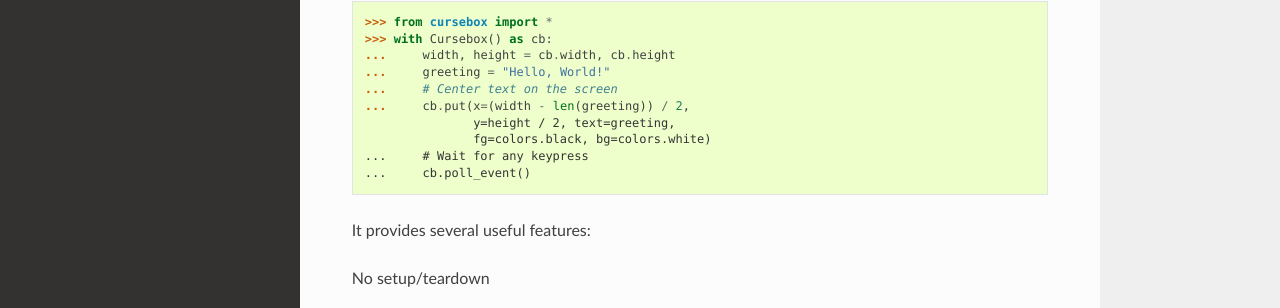
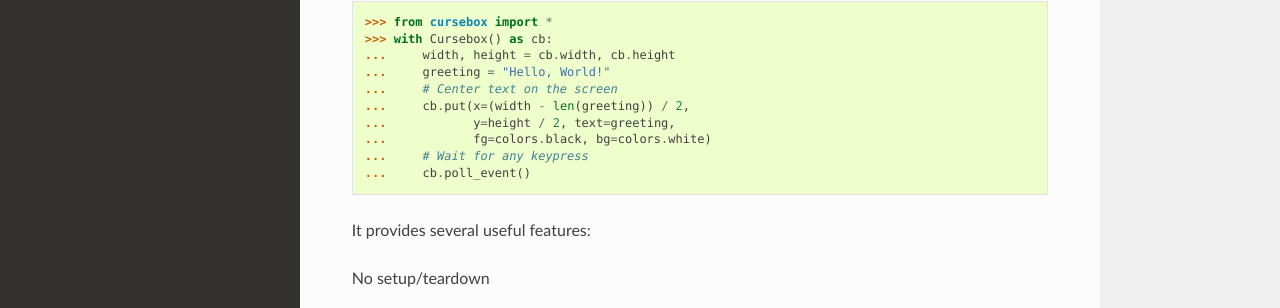
Before and after one commit to Tenchi2xh/cursebox, a Sphinx documentation site: the page built from docs/index.rst, in a window 1280 px wide and 1137 px high. Shown: the part 308-616 px from the top of the window. Built offline with Sphinx 7.4.7 and the Read the Docs theme 2.0.0, drawn with Linux system fonts in a browser that asks for light colours.

Commit message:
Fix example code formatting

```diff
--- a/docs/index.rst
+++ b/docs/index.rst
@@ -17,8 +17,8 @@ provide a modern approach to terminal drawing:
 ...     greeting = "Hello, World!"
 ...     # Center text on the screen
 ...     cb.put(x=(width - len(greeting)) / 2,
-               y=height / 2, text=greeting,
-               fg=colors.black, bg=colors.white)
+...            y=height / 2, text=greeting,
+...            fg=colors.black, bg=colors.white)
 ...     # Wait for any keypress
 ...     cb.poll_event()
 
```
Also changed, not shown: README.md (+2 -2 lines).
